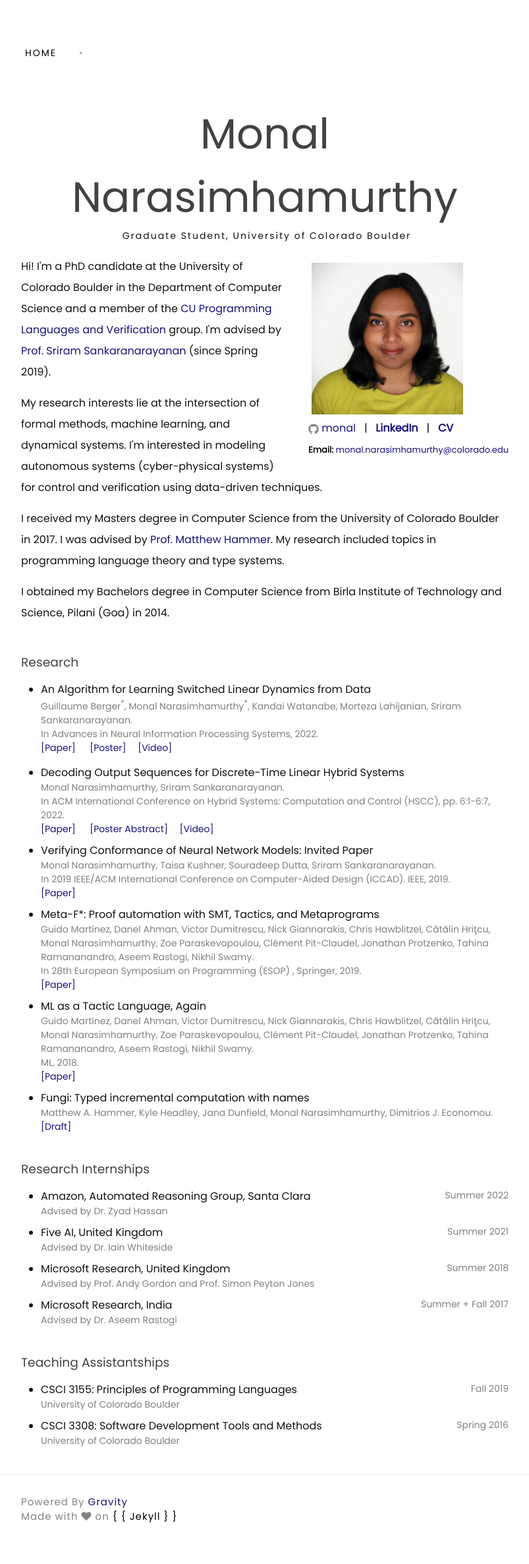
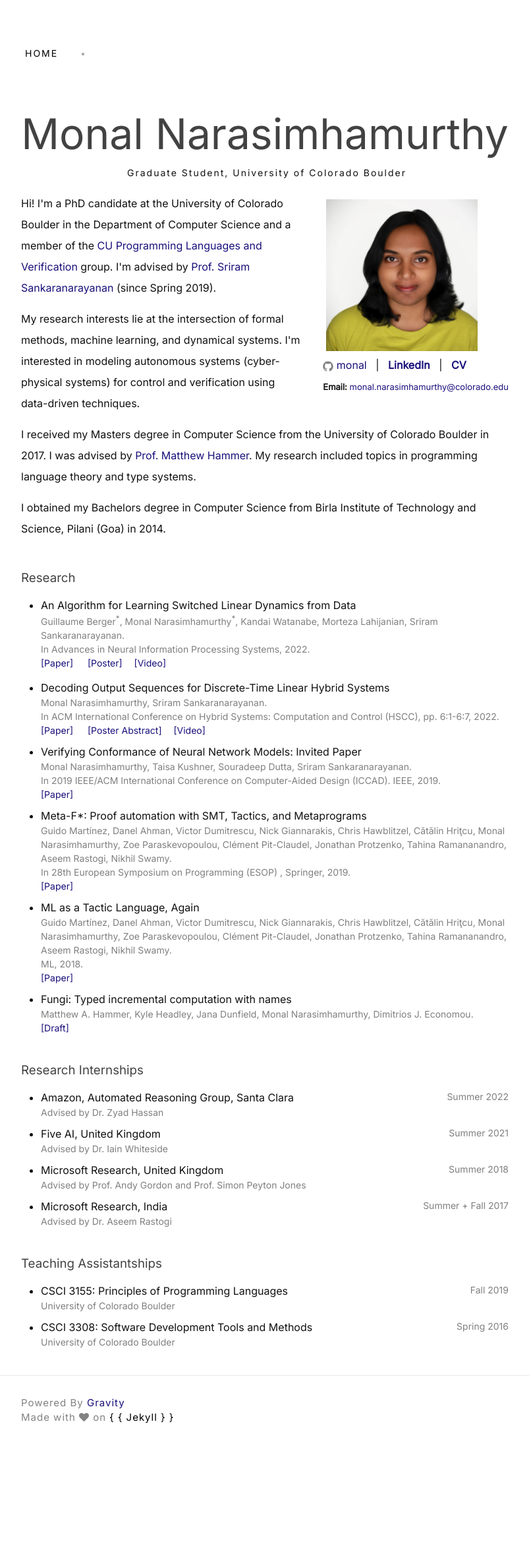
Before and after one commit to monal/monal.github.io, a Jekyll site: the page built from index.html, in a window 1280 px wide. Shown: the whole page at 66% size, without its empty margins (238-1041 px from the left). Built offline with Jekyll 4.4.1, drawn with Linux system fonts in a browser that asks for light colours; nearby versions of some CDN libraries; after the commit the page ends 2220 px from its top, so only the background shows below that.

Commit message:
change font

```diff
--- a/_includes/head.html
+++ b/_includes/head.html
@@ -10,7 +10,7 @@
   <link rel="preconnect" href="https://fonts.gstatic.com" crossorigin>
   <link href="https://fonts.googleapis.com/css2?family=Lato&display=swap" rel="stylesheet">
   <link href="https://maxcdn.bootstrapcdn.com/font-awesome/4.5.0/css/font-awesome.min.css" rel="stylesheet">
-  <link href="https://fonts.googleapis.com/css2?family=Poppins&display=swap" rel="stylesheet">
+  <link href="https://fonts.googleapis.com/css2?family=Inter&display=swap" rel="stylesheet">
 
   <link rel="stylesheet" href="{{ "/css/style.css" | prepend: site.baseurl }}">
   <link rel="canonical" href="{{ page.url | replace:'index.html','' | prepend: site.baseurl | prepend: site.url }}">
--- a/css/style.scss
+++ b/css/style.scss
@@ -6,7 +6,7 @@
 
 
 // Our variables
-$base-font-family: 'Poppins', sans-serif;
+$base-font-family: 'Inter', sans-serif;
 $base-font-size:   16px;
 $base-font-weight: 400;
 $small-font-size:  $base-font-size * 0.875;
@@ -293,7 +293,7 @@
 }
 
 .post {
-  font-family: 'Poppins';
+  font-family: 'Inter';
   font-size: 18px;
   font-weight: 300;
   padding-top: 0;
@@ -377,7 +377,7 @@
 .site-title {
   font-size: 64px;
   font-weight: 100;
-  font-family: 'Poppins';
+  font-family: 'Inter';
   text-transform: capitalize;
   font-weight: 500;
   margin-top: 1em;
@@ -390,7 +390,7 @@
   font-size: 14px;
   letter-spacing: 2px;
   text-indent: 6px;
-  font-family: 'Poppins';
+  font-family: 'Inter';
 }
 .exclamationMark {
   padding-left: 2em;
@@ -402,7 +402,7 @@
   font-size: 14px;
   letter-spacing: 2px;
   text-indent: 6px;
-  font-family: 'Poppins';
+  font-family: 'Inter';
   font-weight: 300;
   padding-top: 5em;
 }
@@ -410,12 +410,12 @@
   text-transform: uppercase;
   letter-spacing: 2px;
   text-indent: 2px;
-  font-family: 'Poppins';
+  font-family: 'Inter';
   font-size: 12px;
 }
 .page-tagline {
   font-size: 18px;
-  font-family: 'Poppins';
+  font-family: 'Inter';
   color: rgb(170, 170, 170);
   text-align: center;
   text-transform: lowercase;
@@ -491,7 +491,7 @@
   margin-left: 0;
 }
 .small-site-title {
-  font-family: 'Poppins';
+  font-family: 'Inter';
 }
 .footer-col-wrapper {
   font-size: 15px;
@@ -500,7 +500,7 @@
   @extend %clearfix;
 }
 .footer-content {
-  font-family: 'Poppins';
+  font-family: 'Inter';
   font-weight: 300;
   letter-spacing: 1px;
 }
@@ -575,7 +575,7 @@
   font-size: 62px;
 
   text-align: center;
-  font-family: 'Poppins';
+  font-family: 'Inter';
   font-weight: 900;
   @include media-query($on-laptop) {
     font-size: 36px;
@@ -680,7 +680,7 @@
 }
 
 .history-tl-container{
-    font-family: 'Poppins',sans-serif;
+    font-family: 'Inter',sans-serif;
   width:50%;
   margin:auto;
   display:block;
--- a/stylesheets/styles.css
+++ b/stylesheets/styles.css
@@ -1,7 +1,7 @@
 body {
   background-color: #fff;
   padding:50px;
-  font-family: 'Poppins', sans-serif;
+  font-family: 'Inter', sans-serif;
   color:#727272;
   font-weight:400;
 }
--- a/stylesheets/stylesheet.css
+++ b/stylesheets/stylesheet.css
@@ -4,7 +4,7 @@
 body {
   padding: 0;
   margin: 0;
-  font-family: 'Poppins', sans-serif;
+  font-family: 'Inter', sans-serif;
   font-size: 16px;
   line-height: 1.5;
   color: #606c71; }
```
